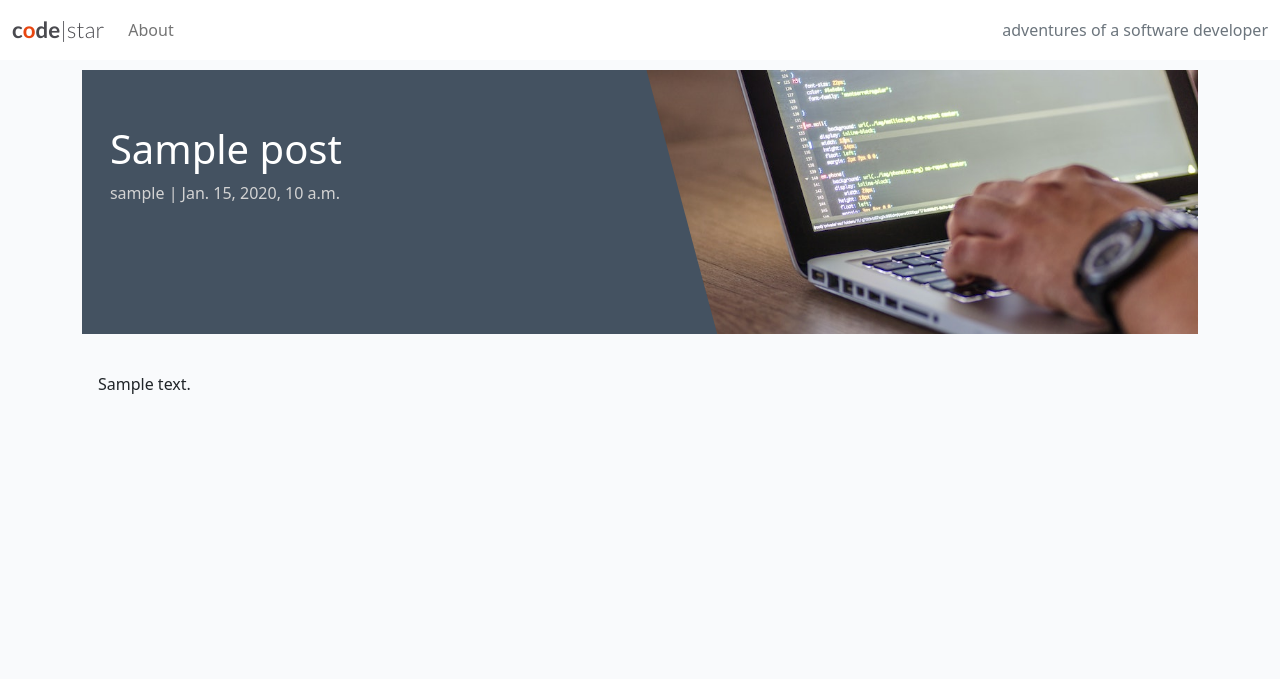
After one commit to SaraMehlis/django6, a Django app: a page that uses templates/base.html in a window 1280 px wide. The commit adds this page. Shown: the top 679 px of the page. Run offline with Django 4.2, Linux system fonts and the light colour scheme; tables that the repository leaves empty hold one stand-in row (values such as "Sample post").

Commit message:
added post_detail view

```diff
--- a/blog/templates/blog/index.html
+++ b/blog/templates/blog/index.html
@@ -18,7 +18,7 @@
                                     <p class="author">Author: {{ post.author }}</p>
                                 </div>
                             </div>
-                            <a href="#" class="post-link">
+                            <a href="{% url 'post_detail' post.slug %}" class="post-link">
                                 <h2 class="card-title">{{ post.title }}</h2>
                                 <p class="card-text">{{ post.excerpt }}</p>
                             </a>
--- /dev/null
+++ b/blog/templates/blog/post_detail.html
@@ -0,0 +1,34 @@
+{% extends 'base.html' %} {% block content %}
+{% load static %}
+
+<div class="masthead">
+    <div class="container">
+        <div class="row g-0">
+            <div class="col-md-6 masthead-text">
+                <!-- Post title goes in these h1 tags -->
+                <h1 class="post-title">{{ post.title }}</h1>
+                <!-- Post author goes before the | the post's created date goes after -->
+                <p class="post-subtitle">{{ post.author }} | {{ post.created_on }}</p>
+            </div>
+            <div class="d-none d-md-block col-md-6 masthead-image">
+                <img src="{% static 'images/default.jpg' %}" class="scale" alt="placeholder">
+            </div>
+        </div>
+    </div>
+</div>
+
+<div class="container">
+    <div class="row">
+        <div class="col card mb-4  mt-3 left  top">
+            <div class="card-body">
+                <!-- The post content goes inside the card-text. -->
+                <!-- Use the | safe filter inside the template tags -->
+                <p class="card-text">
+                    {{ post.content | safe }}
+                </p>
+            </div>
+        </div>
+    </div>
+</div>
+
+{% endblock content %}
--- a/blog/urls.py
+++ b/blog/urls.py
@@ -3,4 +3,5 @@ from django.urls import path
 
 urlpatterns = [
     path('', views.PostList.as_view(), name='home'),
+    path('<slug:slug>/', views.post_detail, name='post_detail'),
 ]
--- a/blog/views.py
+++ b/blog/views.py
@@ -1,4 +1,4 @@
-from django.shortcuts import render
+from django.shortcuts import render, get_object_or_404
 from django.views import generic
 from .models import Post
 # Create your views here.
@@ -6,3 +6,26 @@ class PostList(generic.ListView):
     queryset = Post.objects.filter(status=1)
     template_name = "blog/index.html"
 paginate_by = 6
+
+def post_detail(request, slug):
+    """
+    Display an individual :model:`blog.Post`.
+
+    **Context**
+
+    ``post``
+        An instance of :model:`blog.Post`.
+
+    **Template:**
+
+    :template:`blog/post_detail.html`
+    """
+
+    queryset = Post.objects.filter(status=1)
+    post = get_object_or_404(queryset, slug=slug)
+
+    return render(
+        request,
+        "blog/post_detail.html",
+        {"post": post},
+    )
--- /dev/null
+++ b/static/js/script.js
@@ -0,0 +1 @@
+console.log("Life, The Universe and Everything!");
--- a/templates/base.html
+++ b/templates/base.html
@@ -76,6 +76,6 @@
     <script src="https://cdn.jsdelivr.net/npm/bootstrap@5.0.1/dist/js/bootstrap.bundle.min.js"
         integrity="sha384-gtEjrD/SeCtmISkJkNUaaKMoLD0//ElJ19smozuHV6z3Iehds+3Ulb9Bn9Plx0x4" crossorigin="anonymous">
         </script>
-</body>
+
 
 </html>
```
Also changed, not shown: static/images/default.jpg (added), 2 other files.
